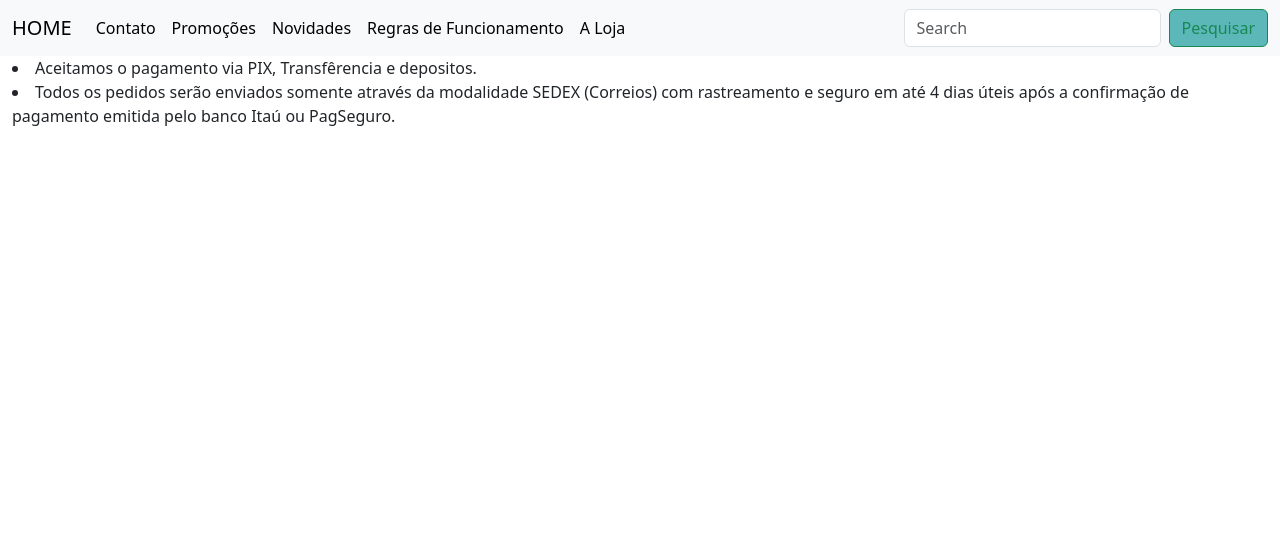
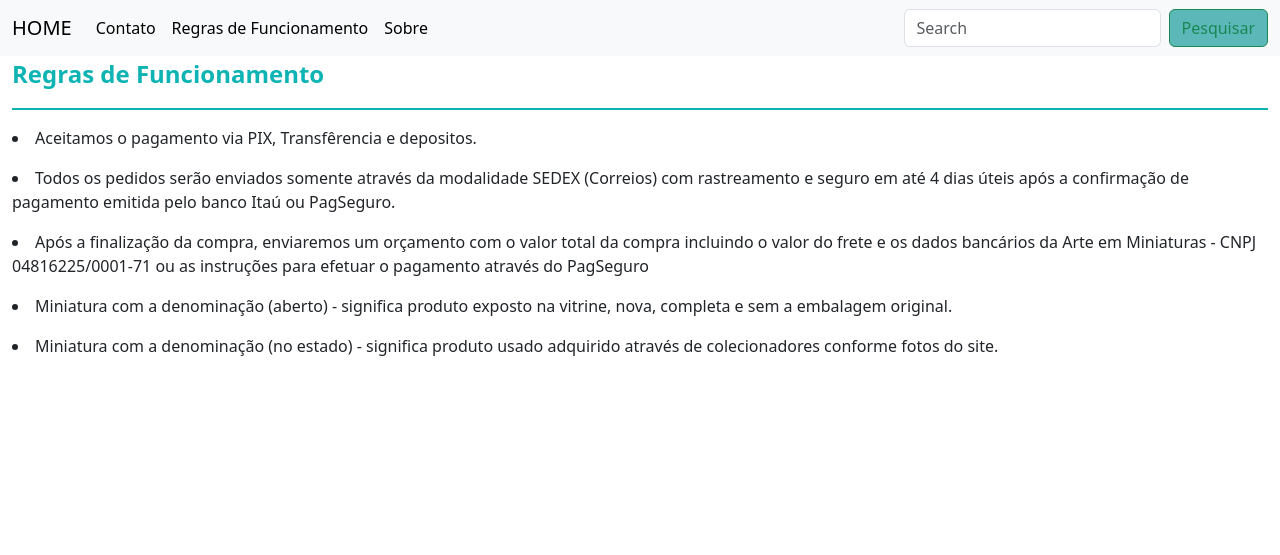
Before and after one commit to Leane212/python_avancado, a Django app: page /regras/ in a window 1280 px wide. Shown: the part 290-845 px from the top of the page. Run offline with Django 5.2, Linux system fonts and the light colour scheme.

Commit message:
subindo sobre e regras

```diff
--- a/LojaMiniaturas/lojaMiniaturas_app/templates/base.html
+++ b/LojaMiniaturas/lojaMiniaturas_app/templates/base.html
@@ -63,17 +63,19 @@
           <li class="nav-item">
             <a class="nav-link active" aria-current="page" href="#">Contato</a>
           </li>
-          <li class="nav-item">
+          <!--
+            <li class="nav-item">
             <a class="nav-link active" href="#">Promoções</a>
           </li>
           <li class="nav-item">
             <a class="nav-link active" href="#">Novidades</a>
           </li>
+          -->
           <li class="nav-item">
             <a class="nav-link active" href="{% url 'regras' %}">Regras de Funcionamento</a>
           </li>
           <li class="nav-item">
-            <a class="nav-link active" href="{% url 'aloja' %}">A Loja</a>
+            <a class="nav-link active" href="{% url 'sobre' %}">Sobre</a>
           </li>
 
         </ul>
--- a/LojaMiniaturas/lojaMiniaturas_app/templates/regras.html
+++ b/LojaMiniaturas/lojaMiniaturas_app/templates/regras.html
@@ -3,9 +3,36 @@
 {%block conteudo%}
 
 <main>
+    <style>
+        .titulo {
+            font-size: 24px;
+            font-weight: bold;
+            color: rgba(2, 175, 175, 0.952);
+        }
+
+        .linha {
+            border-bottom: 2px solid rgba(2, 175, 175, 0.952);
+        }
+    </style>
+
     <div class = "container-fluid" style = "height: 50rem">
-        <li>Aceitamos o pagamento via PIX, Transfêrencia e depositos.</li>
-        <li>Todos os pedidos serão enviados somente através da modalidade SEDEX (Correios) com rastreamento e seguro em até 4 dias úteis após a confirmação de pagamento emitida pelo banco Itaú ou PagSeguro. </li>
+        <p class="titulo" >Regras de Funcionamento</p>
+        <div class="linha"></div>
+        <p>
+            <li>Aceitamos o pagamento via PIX, Transfêrencia e depositos.</li>
+        </p>
+        <p>
+            <li>Todos os pedidos serão enviados somente através da modalidade SEDEX (Correios) com rastreamento e seguro em até 4 dias úteis após a confirmação de pagamento emitida pelo banco Itaú ou PagSeguro.</li>
+        </p>
+        <p>
+            <li>Após a finalização da compra, enviaremos um orçamento com o valor total da compra incluindo o valor do frete e os dados bancários da Arte em Miniaturas - CNPJ 04816225/0001-71 ou as instruções para efetuar o pagamento através do PagSeguro</li>
+        </p>
+        <p>
+            <li>Miniatura com a denominação (aberto) - significa produto exposto na vitrine, nova, completa e sem a embalagem original.</li>
+        </p>
+        <p>
+            <li>Miniatura com a denominação (no estado) - significa produto usado adquirido através de colecionadores conforme fotos do site.</li>
+        </p>
     </div>
 </main>
 
--- a/LojaMiniaturas/lojaMiniaturas_app/urls.py
+++ b/LojaMiniaturas/lojaMiniaturas_app/urls.py
@@ -3,6 +3,6 @@ from django.urls import path
 
 urlpatterns = [
     path('', views.home, name='home'),
-    path('aloja/', views.aloja, name = 'aloja'),
+    path('sobre/', views.sobre, name = 'sobre'),
     path('regras/', views.regras, name = 'regras'),
 ]
--- a/LojaMiniaturas/lojaMiniaturas_app/views.py
+++ b/LojaMiniaturas/lojaMiniaturas_app/views.py
@@ -9,8 +9,8 @@ def home (request):
     context = {'produto': produto}
     return render(request, 'base.html', context)
 
-def aloja(request):
-    return render(request, 'aloja.html')
+def sobre(request):
+    return render(request, 'sobre.html')
 
 def regras(request):
     return render(request, 'regras.html')
```
Also changed, not shown: LojaMiniaturas/lojaMiniaturas_app/templates/aloja.html (deleted, +0 -12 lines), LojaMiniaturas/lojaMiniaturas_app/templates/sobre.html (added, +61 -0 lines).
